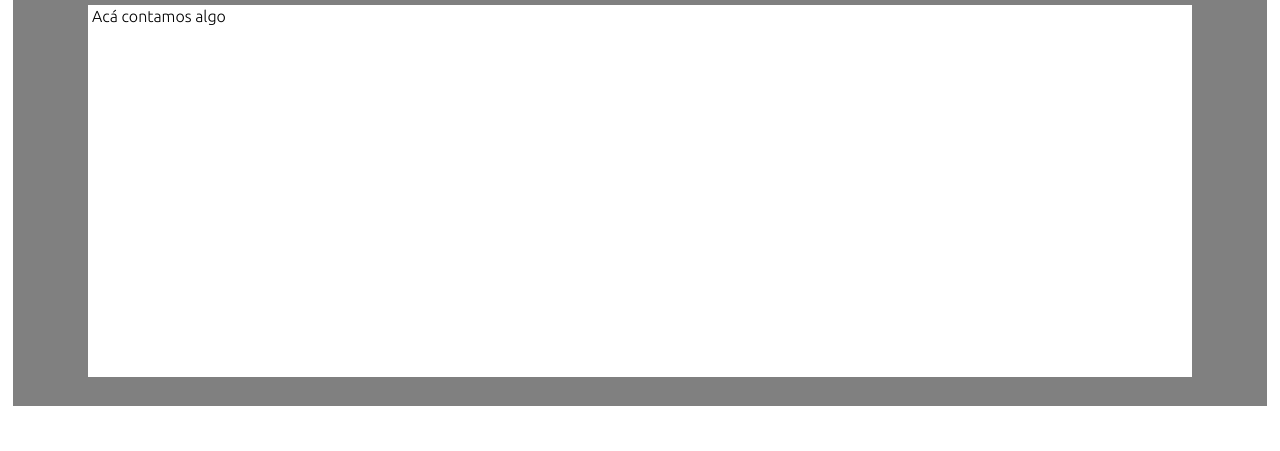
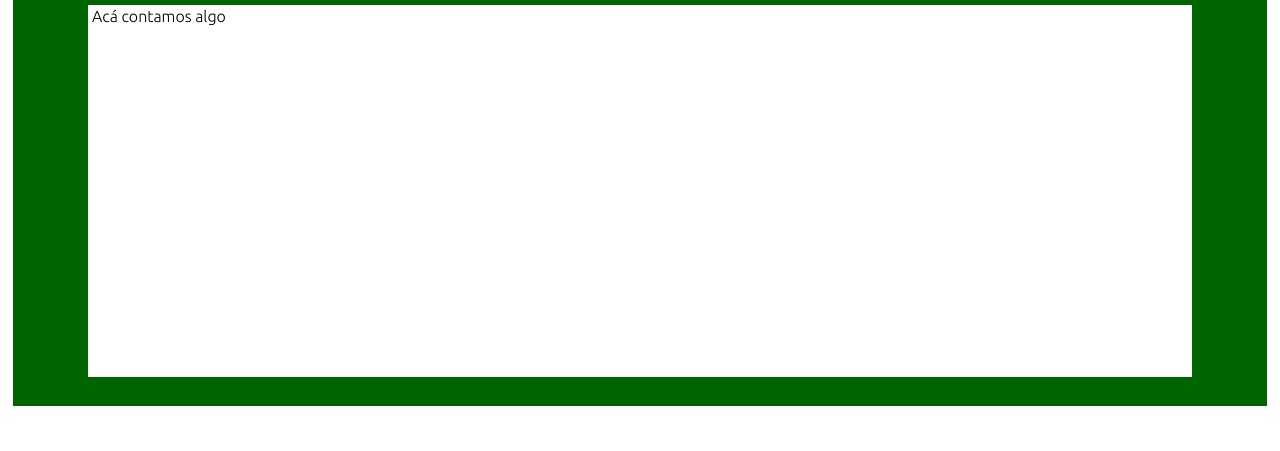
Before and after one commit to lopezjuanma96/la-raquela, a website: page index.html in a window 1280 px wide. Shown: the part 457-908 px from the top of the page. Drawn offline with nearby package versions, Linux system fonts and the light colour scheme.

Commit message:
color mode back to normal (day)

```diff
--- a/scss/vars/_colors.scss
+++ b/scss/vars/_colors.scss
@@ -1,4 +1,4 @@
-$color-mode: grayscale;
+$color-mode: day;
 
 $main-bckgnd: null;
 $nav-bckgnd: null;
```
Also changed, not shown: css/general-style.css.
